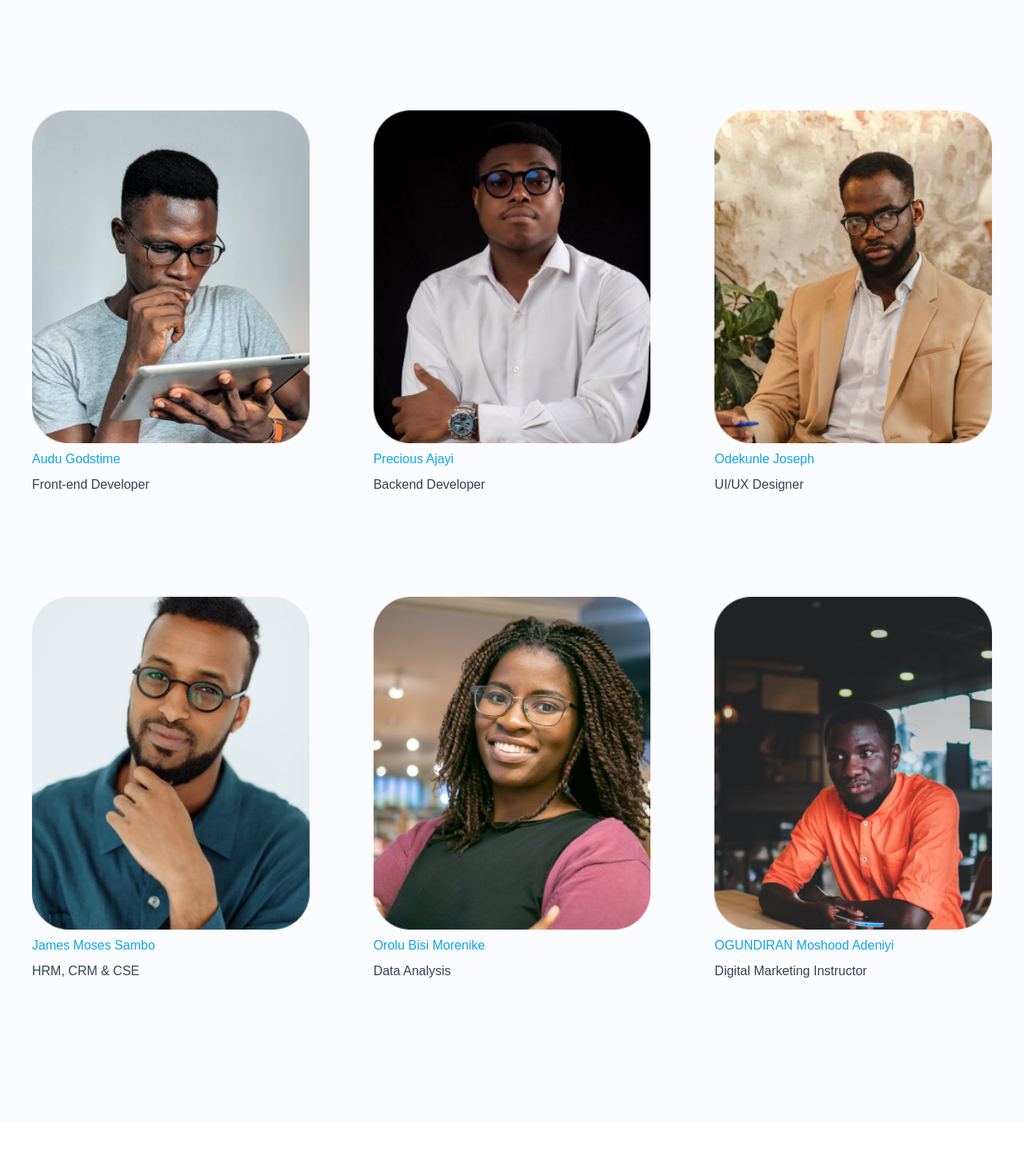
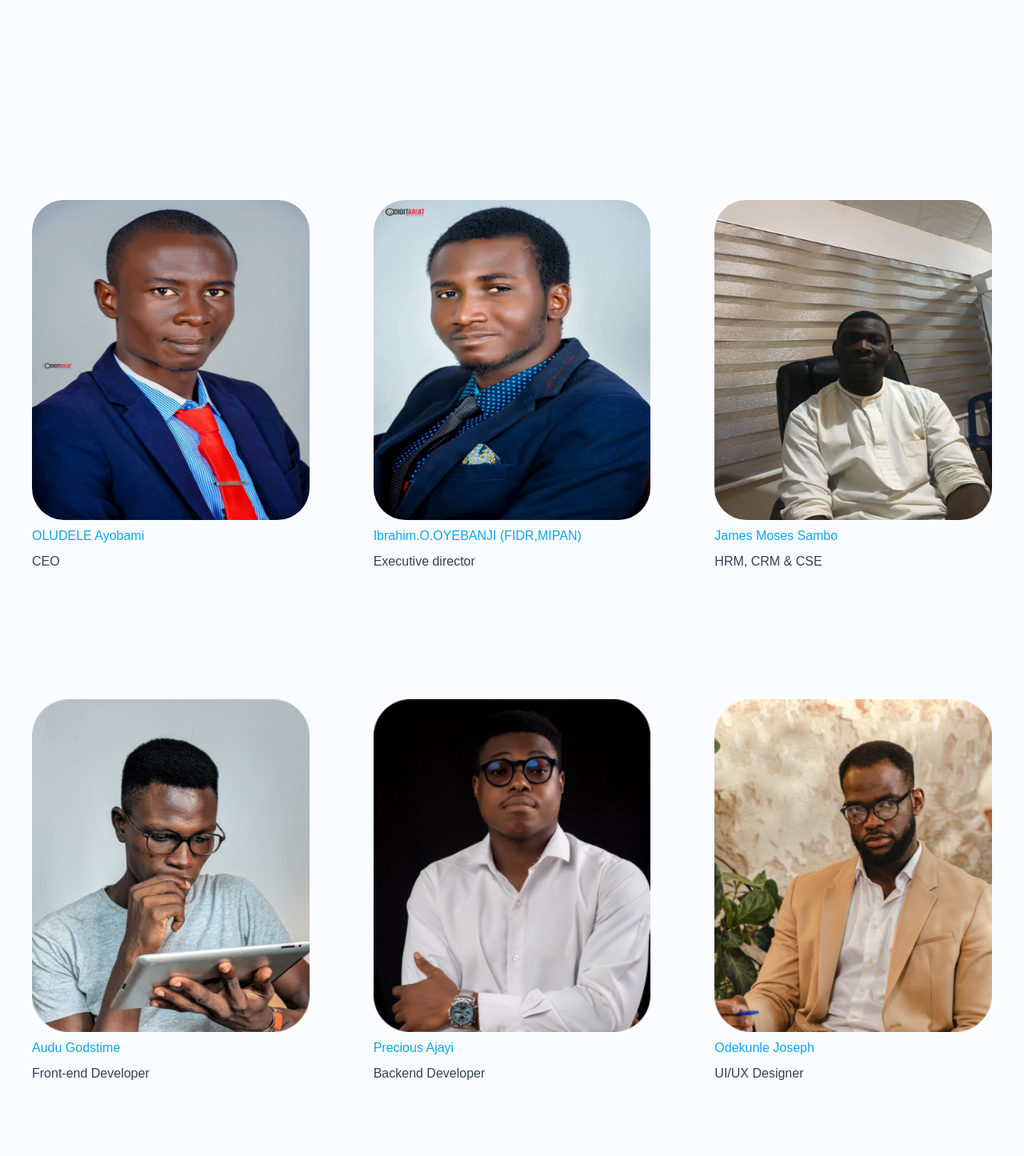
Before and after one commit to best2025j/next-dev, a Next.js app: page / in a window 1280 px wide. Shown: the part 5147-6592 px from the top of the page at 80% size. Built offline with nearby package versions, Linux system fonts and the light colour scheme; a web font is replaced by a local one.

Commit message:
image updated

```diff
--- a/components/carouselSections/Instructors.jsx
+++ b/components/carouselSections/Instructors.jsx
@@ -2,6 +2,26 @@ import React from "react";
 import Image from "next/image";
 
 const Instructors = () => {
+  const managementData = [
+    {
+      name: " OLUDELE Ayobami ",
+      position: "CEO",
+      image: "/mrAyo.jpeg",
+    },
+
+    {
+      name: "  Ibrahim.O.OYEBANJI (FIDR,MIPAN) ",
+      position: "Executive director",
+      image: "/mrIbrahim.jpeg",
+    },
+
+    {
+      name: "James Moses Sambo",
+      position: "HRM, CRM & CSE",
+      image: "/mrSambo.jpeg",
+    },
+  ];
+
   const staffData = [
     {
       name: "  Audu Godstime ",
@@ -18,11 +38,7 @@ const Instructors = () => {
       position: "UI/UX Designer",
       image: "/Frame 23 (8).png",
     },
-    {
-      name: "James Moses Sambo",
-      position: "HRM, CRM & CSE",
-      image: "/Frame 23 (10).png",
-    },
+
     {
       name: "Orolu Bisi Morenike",
       position: "Data Analysis",
@@ -33,6 +49,11 @@ const Instructors = () => {
       name: "OGUNDIRAN Moshood Adeniyi",
       position: " Digital Marketing Instructor",
       image: "/Frame 23 (12).png",
+    },
+    {
+      name: " Abdul-Azeez A. Isa",
+      position: "Frontend Engineer",
+      image: "/Frame 23 (6).png",
     },
   ];
 
@@ -58,6 +79,25 @@ const Instructors = () => {
         </div>
 
         <div className="md:py-28 py-12">
+          <div className="md:py-28 py-12">
+            <div className="md:grid grid-cols-1 md:grid-cols-3 gap-20 h-full w-full hidden">
+              {managementData.map((item, index) => (
+                <div key={index} className="py-6 space-y-2">
+                  <Image src={item.image} alt="" width={500} height={500} className="rounded-[2.5rem] h-[400px]" />
+
+                  <div className="space-y-2">
+                    <h1 className="text-sky-500 dark:text-sky-400">
+                      {item.name}
+                    </h1>
+                    <h1 className="text-slate-700 dark:text-slate-500">
+                      {item.position}
+                    </h1>
+                  </div>
+                </div>
+              ))}
+            </div>
+          </div>
+
           <div className="md:grid grid-cols-1 md:grid-cols-3 gap-20 h-full w-full hidden">
             {staffData.map((item, index) => (
               <div key={index} className="py-6 space-y-2">
```
Also changed, not shown: public/mrSambo.jpeg (added).
